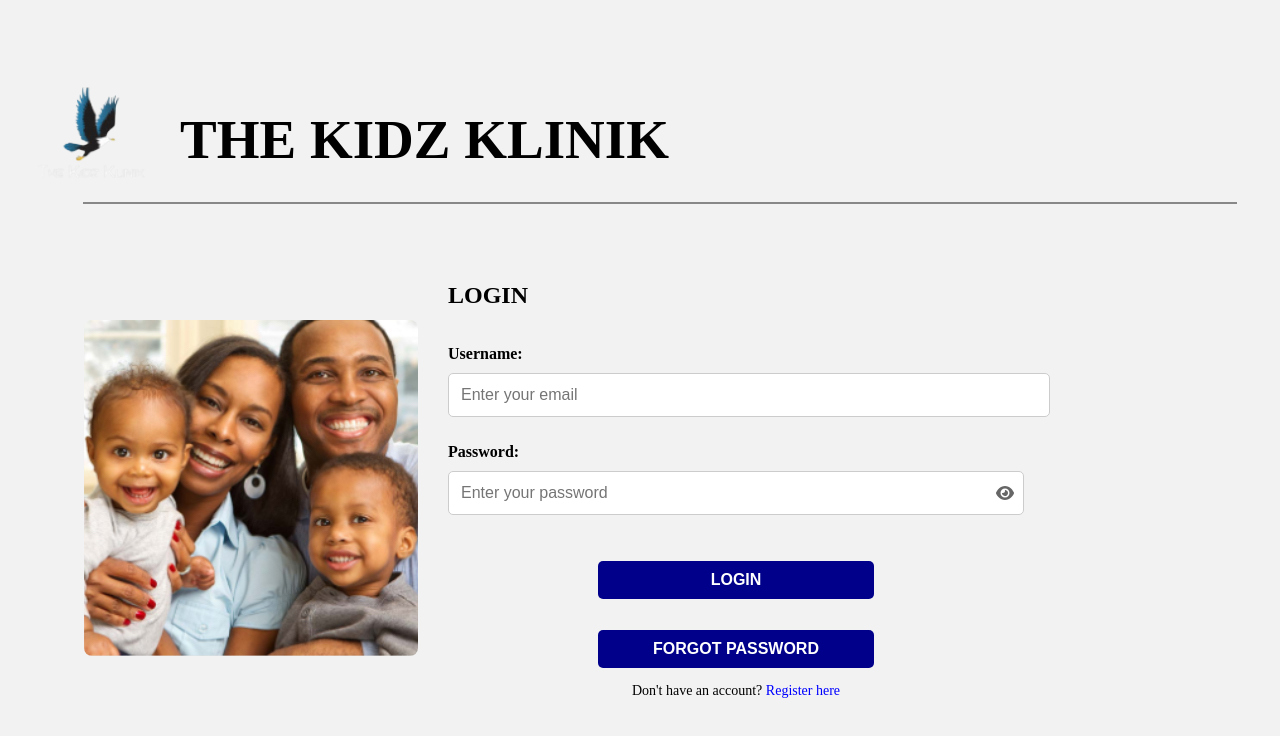
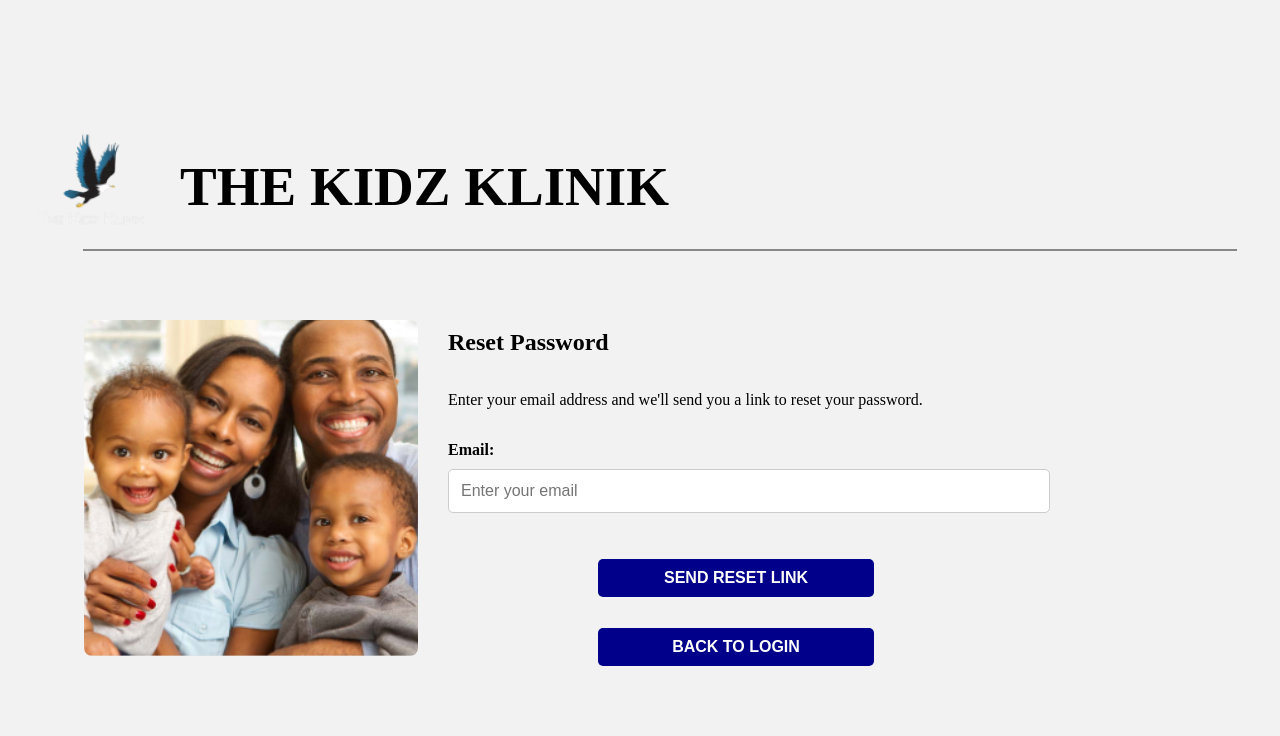
Before and after one commit to JaStudentLife/KidzKlinikPharmacy, a React (Create React App) app: page /login in a window 1280 px wide. Both pictures are taken after a click on the button "FORGOT PASSWORD". Shown: the top 736 px of the page. Built offline with nearby package versions, Linux system fonts and the light colour scheme; no server answers.

Commit message:
Password Reset

```diff
--- a/src/pages/login.js
+++ b/src/pages/login.js
@@ -1,6 +1,6 @@
 import React, { useState, useEffect } from "react";
 import { auth, db } from "../firebase";
-import { signInWithEmailAndPassword } from "firebase/auth";
+import { signInWithEmailAndPassword, sendPasswordResetEmail } from "firebase/auth";
 import { doc, getDoc } from "firebase/firestore";
 import { useNavigate } from "react-router-dom";
 import "./App.css";
@@ -11,25 +11,27 @@ const Login = () => {
   const [email, setEmail] = useState("");
   const [password, setPassword] = useState("");
   const [error, setError] = useState("");
+  const [successMessage, setSuccessMessage] = useState("");
   const [loading, setLoading] = useState(false);
+  const [resetLoading, setResetLoading] = useState(false);
   const navigate = useNavigate();
   const [showPassword, setShowPassword] = useState(false);
+  const [showForgotPasswordForm, setShowForgotPasswordForm] = useState(false);
+  const [forgotEmail, setForgotEmail] = useState("");
+
   const handleLogin = async (e) => {
     e.preventDefault();
     setError("");
     setLoading(true);
-
     try {
       const userCredential = await signInWithEmailAndPassword(auth, email, password);
       const user = userCredential.user;
-
       const userDoc = await getDoc(doc(db, "users", user.uid));
-
       if (userDoc.exists()) {
         const userData = userDoc.data();
         if (userData.role === "patient") {
           navigate("/patientHome");
-        }else if (userData.role === "pharmacist") {
+        } else if (userData.role === "pharmacist") {
           navigate("/pharmacist");
         } else {
           navigate("/");
@@ -44,6 +46,37 @@ const Login = () => {
     }
   };
 
+  const handleForgotPassword = async (e) => {
+    e.preventDefault();
+    setError("");
+    setSuccessMessage("");
+    setResetLoading(true);
+
+    if (!forgotEmail.trim()) {
+      setError("Please enter your email address");
+      setResetLoading(false);
+      return;
+    }
+
+    try {
+      await sendPasswordResetEmail(auth, forgotEmail);
+      setSuccessMessage("Password reset email sent! Please check your inbox.");
+      setForgotEmail("");
+      setTimeout(() => {
+        setShowForgotPasswordForm(false);
+        setSuccessMessage("");
+      }, 5000);
+    } catch (error) {
+      if (error.code === 'auth/user-not-found') {
+        setError("No account found with this email address.");
+      } else {
+        setError("Failed to send reset email. Please try again later.");
+      }
+    } finally {
+      setResetLoading(false);
+    }
+  };
+
   return (
     <div className="login-container">
       <div className="header-login-signup" style={{ alignItems: "center", paddingBottom: "10px", width:"100%" }}>
@@ -53,15 +86,21 @@ const Login = () => {
         </div>
         <hr style={{ width: "90%", marginTop: "10px", border: "1px solid #888" }} />
       </div>
-
       <div className="form-wrapper">
         <img src="/images/IMG_8F77EFF687EC-1.jpeg" alt="Family" className="form-image" />
+
+        {!showForgotPasswordForm ? (
           <form onSubmit={handleLogin} className="login-form">
             <h2 className="login-title">LOGIN</h2>
-
             <label>Username:</label>
-          <input type="email" placeholder="Enter your email" value={email} onChange={(e) => setEmail(e.target.value)} required className="form-input" />
-
+            <input
+              type="email"
+              placeholder="Enter your email"
+              value={email}
+              onChange={(e) => setEmail(e.target.value)}
+              required
+              className="form-input"
+            />
             <label>Password:</label>
             <div style={{ position: "relative", display: "flex", alignItems: "center" }}>
               <input
@@ -73,7 +112,7 @@ const Login = () => {
                 className="form-input"
                 style={{
                   width: "100%",
-      paddingRight: "40px", // space for the eye icon
+                  paddingRight: "40px",
                 }}
               />
               <FontAwesomeIcon
@@ -90,22 +129,54 @@ const Login = () => {
                 }}
               />
             </div>
-
-
-
             {error && <p className="error-message">{error}</p>}
-
             <div className="button-container">
               <button type="submit" className="login-button" disabled={loading}>
                 {loading ? "Logging in..." : "LOGIN"}
               </button>
-            <button type="button" className="forgot-button">FORGOT PASSWORD</button>
+              <button
+                type="button"
+                className="forgot-button"
+                onClick={() => setShowForgotPasswordForm(true)}
+              >
+                FORGOT PASSWORD
+              </button>
             </div>
-
             <p className="register-text">
               Don't have an account? <a href="/signup" className="register-link">Register here</a>
             </p>
           </form>
+        ) : (
+          <form onSubmit={handleForgotPassword} className="login-form">
+            <h2 className="login-title">Reset Password</h2>
+            <p className="reset-instructions">
+              Enter your email address and we'll send you a link to reset your password.
+            </p>
+            <label>Email:</label>
+            <input
+              type="email"
+              placeholder="Enter your email"
+              value={forgotEmail}
+              onChange={(e) => setForgotEmail(e.target.value)}
+              required
+              className="form-input"
+            />
+            {error && <p className="error-message">{error}</p>}
+            {successMessage && <p className="success-message">{successMessage}</p>}
+            <div className="button-container">
+              <button type="submit" className="login-button" disabled={resetLoading}>
+                {resetLoading ? "Sending..." : "SEND RESET LINK"}
+              </button>
+              <button
+                type="button"
+                className="forgot-button"
+                onClick={() => setShowForgotPasswordForm(false)}
+              >
+                BACK TO LOGIN
+              </button>
+            </div>
+          </form>
+        )}
       </div>
     </div>
   );
```
Lines whose indentation alone changed are shown as unchanged.
